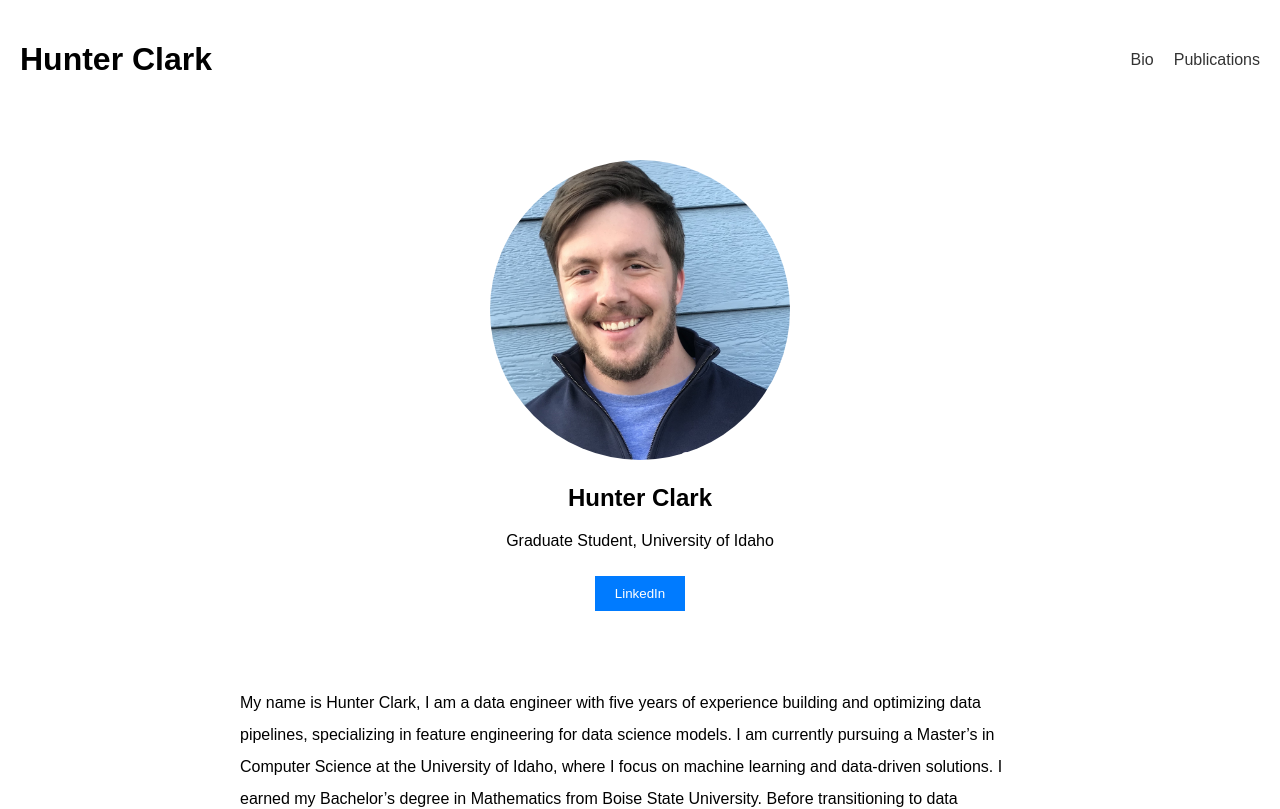
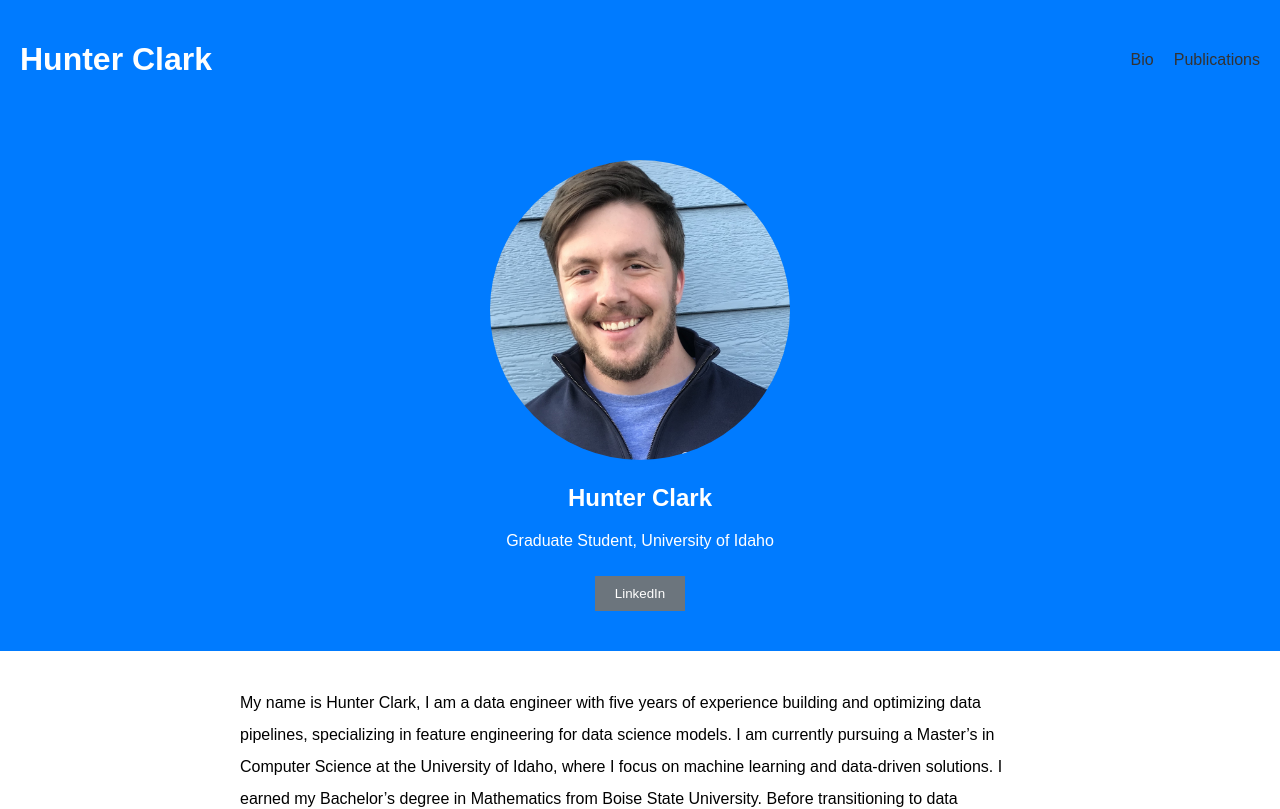
Before and after one commit to techrc195/techrc195.github.io, a plain HTML site: page index.html in a window 1280 px wide. Shown: the top 809 px of the page. Drawn offline with Linux system fonts and the light colour scheme.

Commit message:
adjusted color scheme

```diff
--- a/index.html
+++ b/index.html
@@ -13,6 +13,8 @@
             justify-content: space-between;
             align-items: center;
             padding: 20px;
+            background-color: #007bff;
+            color: white;
         }
         .nav {
             display: flex;
@@ -25,16 +27,18 @@
         .profile {
             text-align: center;
             padding: 40px;
+            background-color: #007bff;
+            color: white;
         }
         .profile img {
-            border-radius: 50%; /* Makes the image circular */
-            width: 300px; /* Adjust as needed */
-            height: 300px; /* Adjust as needed */
+            border-radius: 50%;
+            width: 300px;
+            height: 300px;
             object-fit: cover;
         }
         .profile button {
             padding: 10px 20px;
-            background-color: #007bff;
+            background-color: #6c757d;;
             color: white;
             border: none;
             cursor: pointer;
```
